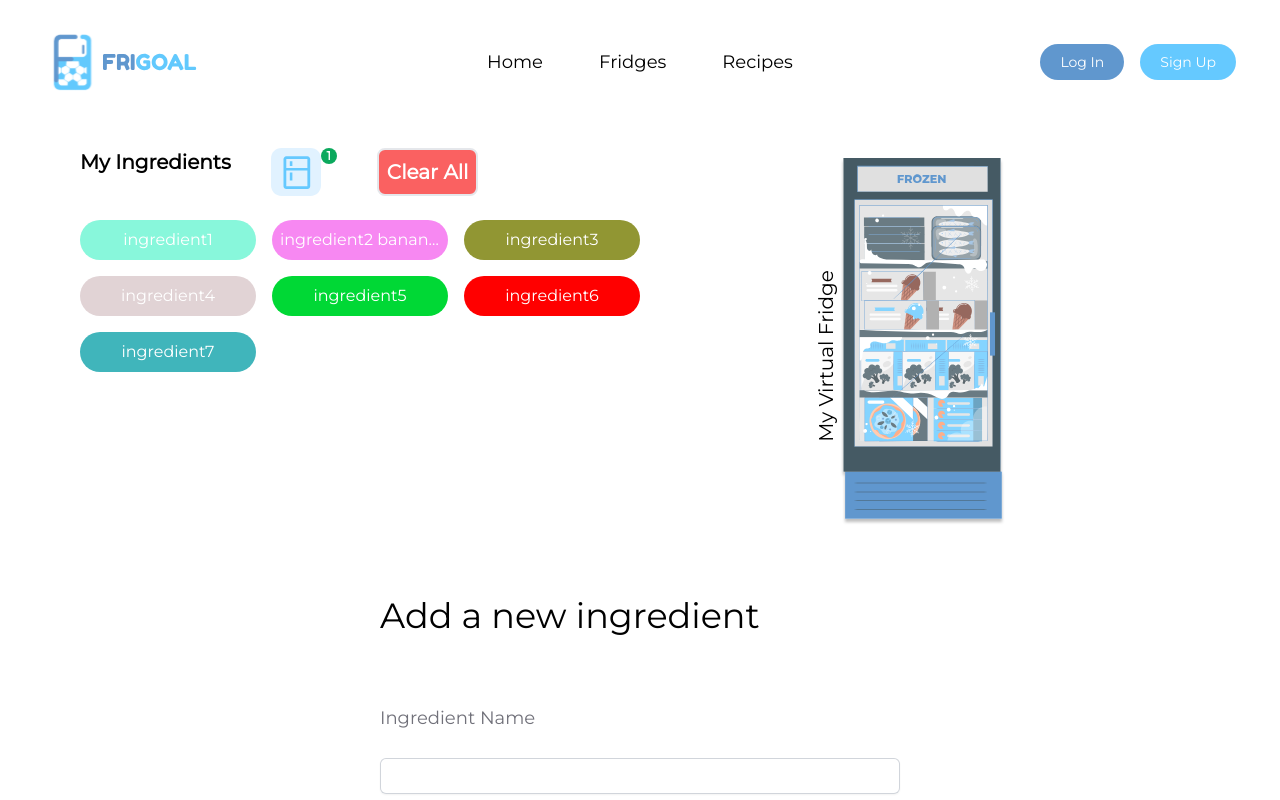
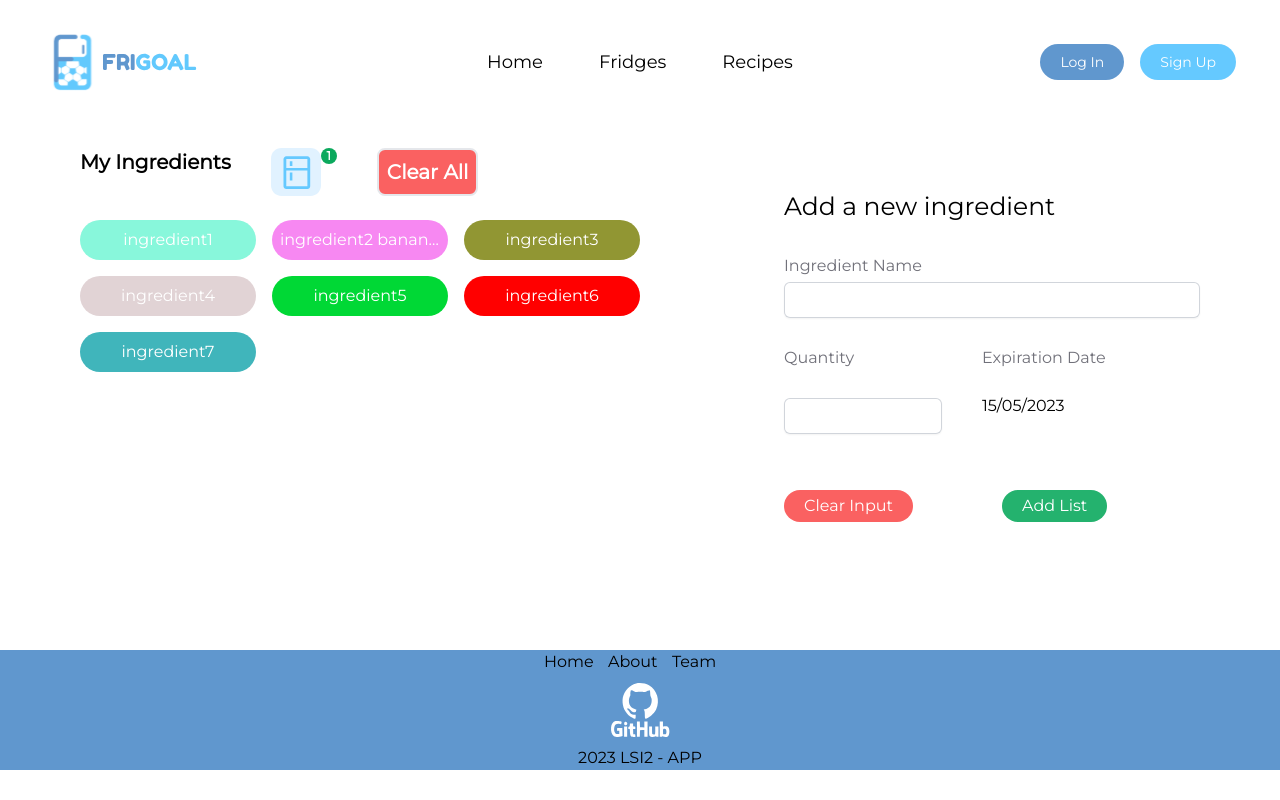
Before and after one commit to steven-van/frigoal, a React (Create React App) app: page /Fridge in a window 1280 px wide. Shown: the top 800 px of the page. Built offline with nearby package versions, Linux system fonts and the light colour scheme.

Commit message:
last update

```diff
--- a/src/components/section/ingredient-add.js
+++ b/src/components/section/ingredient-add.js
@@ -13,18 +13,18 @@ const IngredientAdd = () => {
 
     return (
         <div className={`${font}`}>
-           <div className="mx-[80px] mt-10 md:mx-[200px] lg:mx-[380px]">
-                <h1 className="text-[35px]">
+           <div className="ml-36 mr-15 mt-10 mb-20">
+                <h1 className="text-[25px]">
                     Add a new ingredient
                 </h1>
                 <br></br>
-                <div className="mt-10">
-                    <form className="space-y-6" action="#" method="POST">
+                <div className="mt-1">
+                    <form className="space-y-1" action="#" method="POST">
                         <div>
-                            <label htmlFor="ingredientItemsName" className={`text-[18px] block font-medium leading-6 text-zinc-500 ${font}`}>
+                            <label htmlFor="ingredientItemsName" className={`text-[16px] block font-medium leading-6 text-zinc-500 ${font}`}>
                                 Ingredient Name
                             </label>
-                            <div className="mt-7">
+                            <div className="mt-1">
                                 <input
                                 id="ingredientItemsName"
                                 name="ingredientItemsName"
@@ -39,7 +39,7 @@ const IngredientAdd = () => {
                         <br></br>
                         <div className="flex">
                             <div className="flex-1">
-                                <label htmlFor="quantity" className={`text-[18px] block font-medium leading-6 text-zinc-500 ${font}`}>
+                                <label htmlFor="quantity" className={`text-[16px] block font-medium leading-6 text-zinc-500 ${font}`}>
                                     Quantity
                                 </label>
                                 <div className="mt-7 mr-5">
@@ -54,7 +54,7 @@ const IngredientAdd = () => {
                             </div>
 
                             <div className="flex-1 ml-5">
-                                <label htmlFor="expiration" className={`text-[18px] block font-medium leading-6 text-zinc-500 ${font}`}>
+                                <label htmlFor="expiration" className={`text-[16px] block font-medium leading-6 text-zinc-500 ${font}`}>
                                     Expiration Date
                                 </label>
                                 <br></br>
--- a/src/components/section/ingredient-items.js
+++ b/src/components/section/ingredient-items.js
@@ -1,6 +1,7 @@
 import fridge from "../../assets/imgs/svg/Freezer.svg";
 import {CancelButton, IngredientButton} from "../UI/Buttons";
-import IconFridge from "../../assets/imgs/svg/IconFridge.svg"
+import IconFridge from "../../assets/imgs/svg/IconFridge.svg";
+import IngredientAdd from "./ingredient-add";
 
 const font = "font-montserrat";
 const tab = ["ingredient1", "ingredient2 banane waouhh", "ingredient3", "ingredient4", "ingredient5", "ingredient6", "ingredient7"];
@@ -30,10 +31,7 @@ const IngredientFridge = () =>{
 
                 </div>
                 <div className="flex-1 relative">
-                    <div className={`absolute text-xs -rotate-90 text-black ml-6 mt-[450px] lg:text-[20px] lg:mt-[200px] lg:ml-[100px] ${font}`}>
-                        My Virtual Fridge
-                    </div>
-                <img className="justify-center items-center mt-[230px] ml-7 w-[13vw] md:mt-[120px] md:ml-[50px] lg:mt-[10px] lg:ml-[200px]" src={fridge} />
+                    <IngredientAdd></IngredientAdd>
                 </div>
             </div>
         </div>
--- a/src/pages/Ingredients.js
+++ b/src/pages/Ingredients.js
@@ -10,7 +10,6 @@ const Ingredients = () => {
       <br></br>
       <IngredientFridge></IngredientFridge>
       <br></br>
-      <IngredientAdd></IngredientAdd>
       <br></br>
       <Footer></Footer>
     </div>
```
